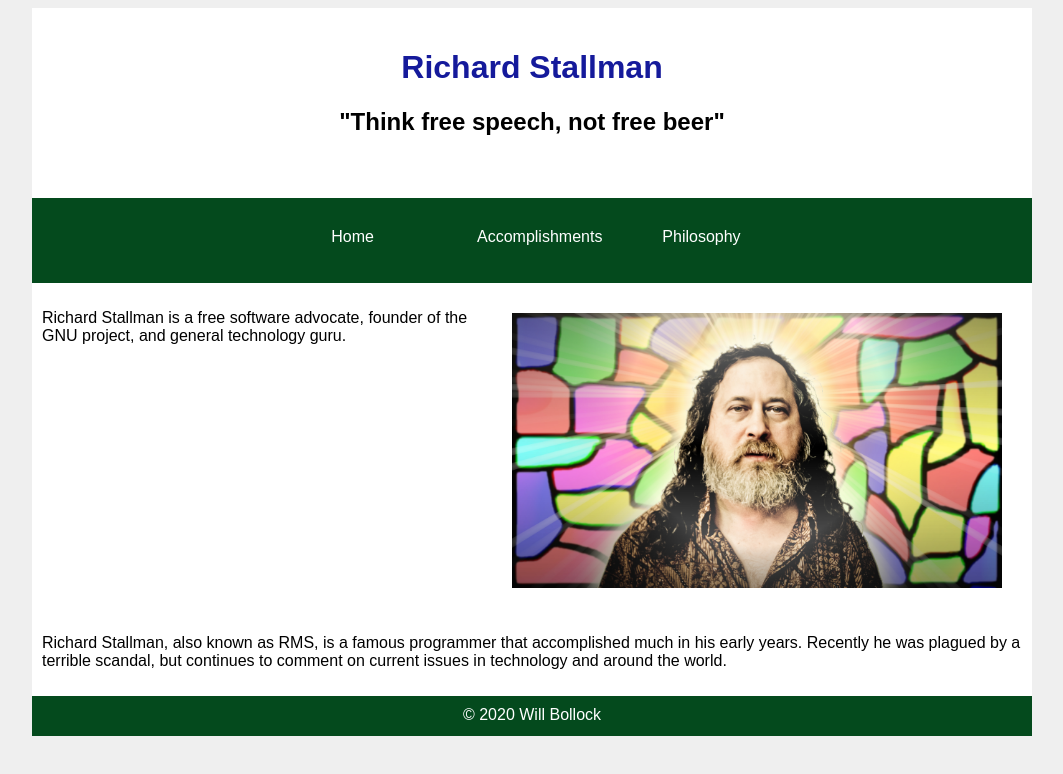
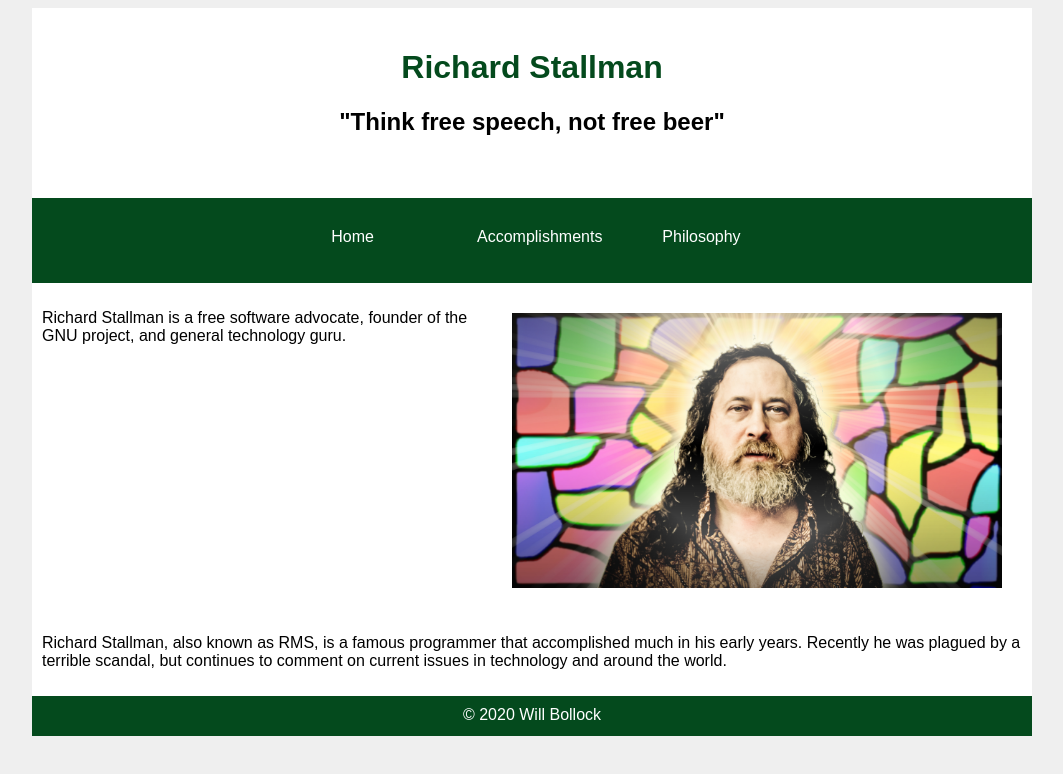
Before and after one commit to wbollock/LIS5362, a plain HTML site: page A3/index.html in a window 1280 px wide. Shown: the whole page, without its empty margins (108-1171 px from the left). Drawn offline with Linux system fonts and the light colour scheme.

Commit message:
color change i think

```diff
--- a/A3/style.css
+++ b/A3/style.css
@@ -19,7 +19,7 @@ header {
 }
 
 h1 {
-    color: #151a9b;
+    color: #044a1d;
 }
 
 nav {
```
